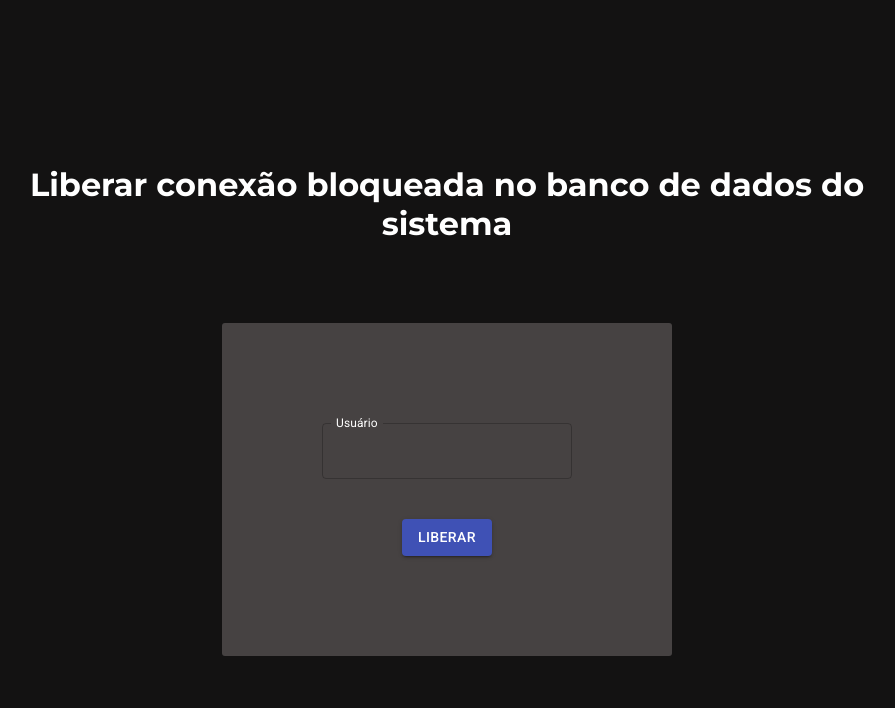
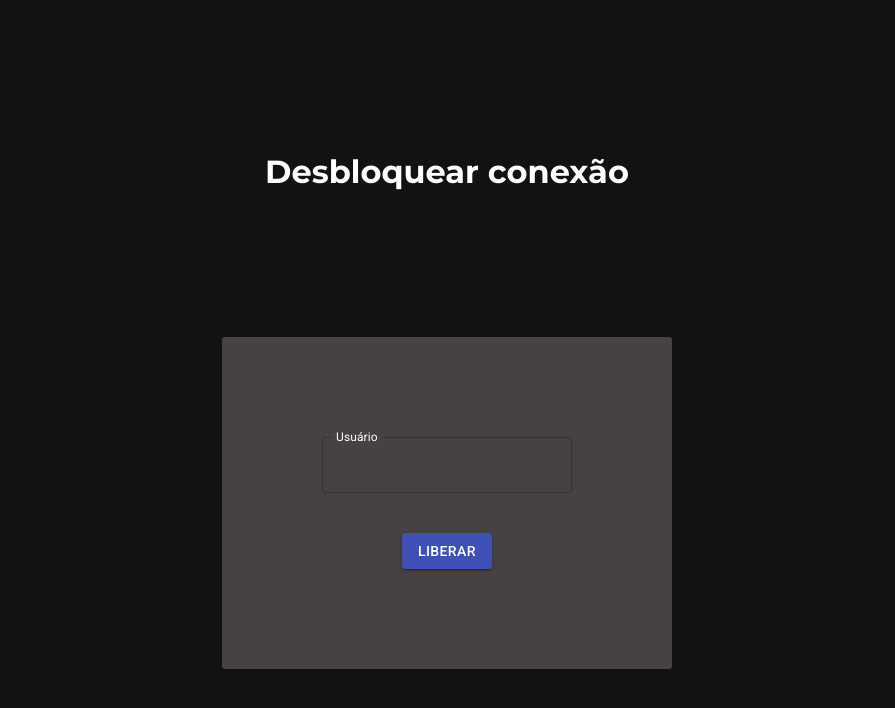
Before and after one commit to paulords95/drop-orcl-users, a React (Create React App) app: page / in a window 1280 px wide. Shown: the top 708 px of the page, without its empty margins (193-1088 px from the left). Built offline with nearby package versions, Linux system fonts and the light colour scheme.

Commit message:
fix animation bug

```diff
--- a/src/App.css
+++ b/src/App.css
@@ -26,6 +26,7 @@
   padding: 100px;
   border-radius: 3px;
   max-width: max-content;
+  height: "40%";
 }
 
 .input {
@@ -44,7 +45,7 @@
   margin-top: 15vh;
   margin: 0 auto;
   opacity: 0;
-  height: 0;
+  height: 50px;
   max-width: max-content;
   transition: all 1.8s;
 }
--- a/src/App.js
+++ b/src/App.js
@@ -37,9 +37,7 @@
   return (
     <div className="wrap">
       <div className="container">
-        <h1 className="title">
-          Liberar conexão bloqueada no banco de dados do sistema
-        </h1>
+        <h1 className="title">Desbloquear conexão</h1>
         <div className="alert">
           <ShowAlert condition={alertCondition} />
         </div>
@@ -95,12 +93,10 @@
                 e.preventDefault();
                 const elmAlrt = document.querySelector(".alert").style;
                 elmAlrt.opacity = 1;
-                elmAlrt.height = "100%";
                 setAlertCondition("dropped");
                 if (text.length < 1) {
                   setAlertCondition("");
                   elmAlrt.opacity = 0;
-                  elmAlrt.height = 0;
                   setError({
                     show: true,
                     message: "Informe um usuário",
```
